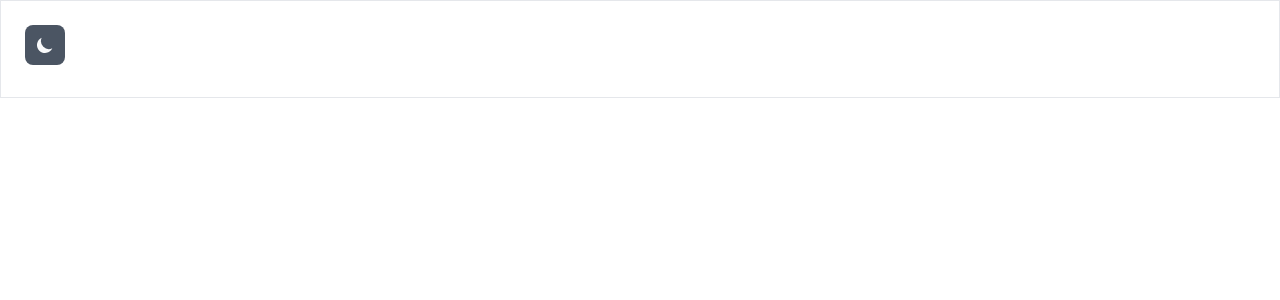
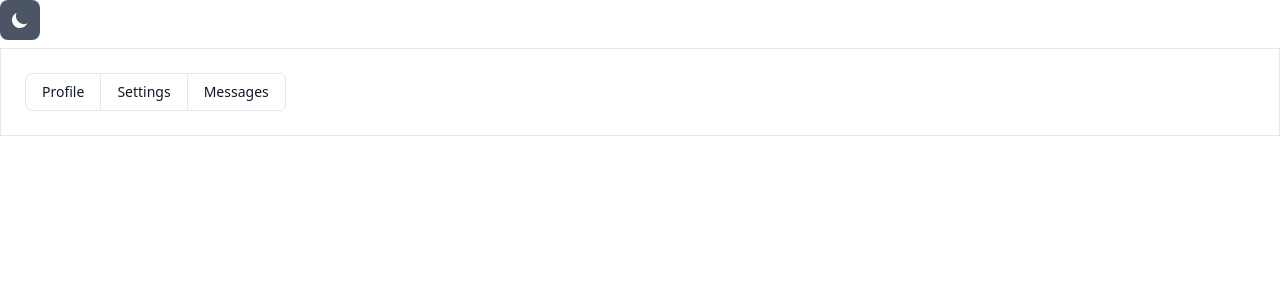
Before and after one commit to edadma/react-tailwind, a React (Create React App) app: page / in a window 1280 px wide. Shown: the top 300 px of the page. Built offline with nearby package versions, Linux system fonts and the light colour scheme.

Commit message:
add useMode()

```diff
--- a/src/Mode.tsx
+++ b/src/Mode.tsx
@@ -17,6 +17,8 @@
 
 export const ModeContext = React.createContext(SET_MODE)
 
+export const useMode = () => useContext(ModeContext)
+
 export const Mode: React.FC = ({ children }) => {
   const t = useContext(ThemeContext)
   const [mode, setMode] = useState(t.mode)
--- a/src/Switcher.tsx
+++ b/src/Switcher.tsx
@@ -1,10 +1,10 @@
-import React, { useContext } from 'react'
-import { Button } from './index'
-import { ModeContext } from './Mode'
+import React from 'react'
+import { Button } from './Button'
+import { useMode } from './Mode'
 import { ToggleDark, ToggleLight } from './Icons'
 
 export const Switcher: React.FC = () => {
-  const { mode, setMode } = useContext(ModeContext)
+  const { mode, setMode } = useMode()
 
   return (
     <Button icon pill onClick={() => setMode(mode === 'light' ? 'dark' : 'light')}>
--- a/src/index.tsx
+++ b/src/index.tsx
@@ -9,8 +9,26 @@
 const App: React.FC = () => (
   <ThemeContext.Provider value={DEFAULT_THEME}>
     <Mode>
+      <Switcher />
       <Card>
-        <Switcher />
+        <button
+          type="button"
+          className="py-2 px-4 text-sm font-medium text-gray-900 bg-white rounded-l-lg border border-gray-200 hover:bg-gray-100 hover:text-blue-700 focus:z-10 focus:ring-2 focus:ring-blue-700 focus:text-blue-700 dark:bg-gray-700 dark:border-gray-600 dark:text-white dark:hover:text-white dark:hover:bg-gray-600 dark:focus:ring-blue-500 dark:focus:text-white"
+        >
+          Profile
+        </button>
+        <button
+          type="button"
+          className="py-2 px-4 text-sm font-medium text-gray-900 bg-white border-t border-b border-gray-200 hover:bg-gray-100 hover:text-blue-700 focus:z-10 focus:ring-2 focus:ring-blue-700 focus:text-blue-700 dark:bg-gray-700 dark:border-gray-600 dark:text-white dark:hover:text-white dark:hover:bg-gray-600 dark:focus:ring-blue-500 dark:focus:text-white"
+        >
+          Settings
+        </button>
+        <button
+          type="button"
+          className="py-2 px-4 text-sm font-medium text-gray-900 bg-white rounded-r-md border border-gray-200 hover:bg-gray-100 hover:text-blue-700 focus:z-10 focus:ring-2 focus:ring-blue-700 focus:text-blue-700 dark:bg-gray-700 dark:border-gray-600 dark:text-white dark:hover:text-white dark:hover:bg-gray-600 dark:focus:ring-blue-500 dark:focus:text-white"
+        >
+          Messages
+        </button>
       </Card>
     </Mode>
   </ThemeContext.Provider>
```
